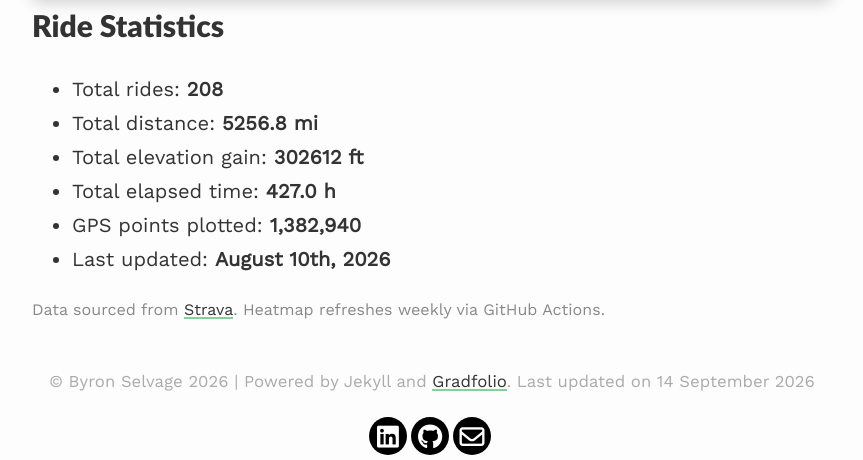
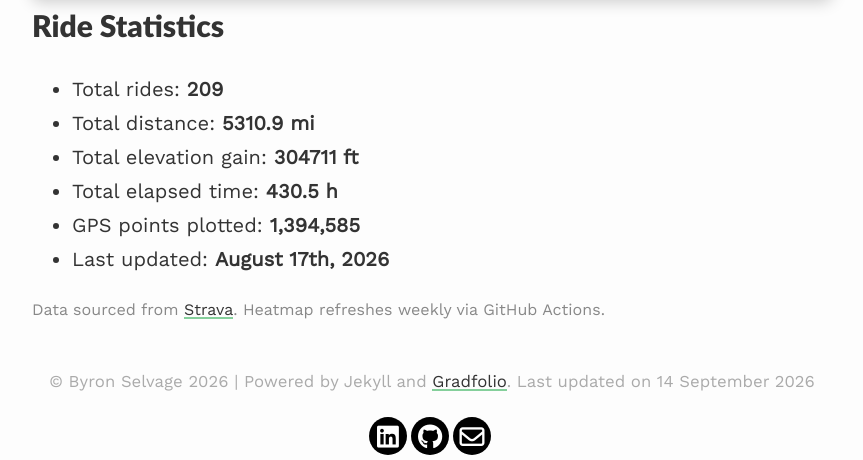
Before and after one commit to Byron-Selvage/Byron-Selvage.github.io, a Jekyll site: the page built from _pages/heatmap.md, in a window 1280 px wide. Shown: the part 842-1302 px from the top of the page, without its empty margins (208-1071 px from the left). Built offline with Jekyll 4.4.1, drawn with Linux system fonts in a browser that asks for light colours.

Commit message:
chore: update strava heatmap [skip ci]

```diff
--- a/_pages/heatmap.md
+++ b/_pages/heatmap.md
@@ -23,12 +23,12 @@ All my outdoor rides, visualized. Updated automatically every week.
 <!-- STATS:START -->
 ## Ride Statistics
 
-- Total rides: **208**
-- Total distance: **5256.8 mi**
-- Total elevation gain: **302612 ft**
-- Total elapsed time: **427.0 h**
-- GPS points plotted: **1,382,940**
-- Last updated: **August 10th, 2026**
+- Total rides: **209**
+- Total distance: **5310.9 mi**
+- Total elevation gain: **304711 ft**
+- Total elapsed time: **430.5 h**
+- GPS points plotted: **1,394,585**
+- Last updated: **August 17th, 2026**
 <!-- STATS:END -->
 
 <p style="font-size: 0.8em; color: #888; margin-top: 8px;">
```
